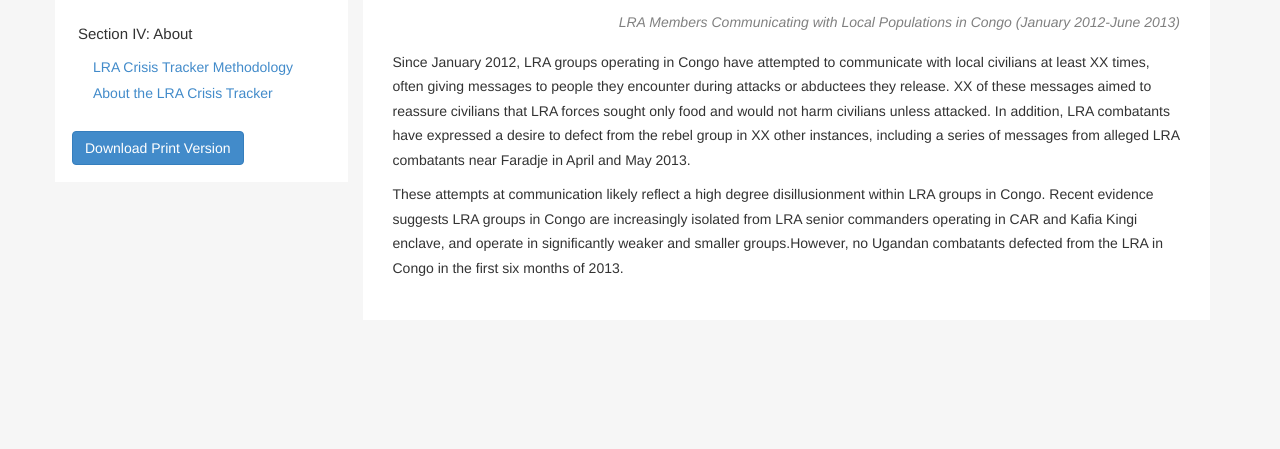
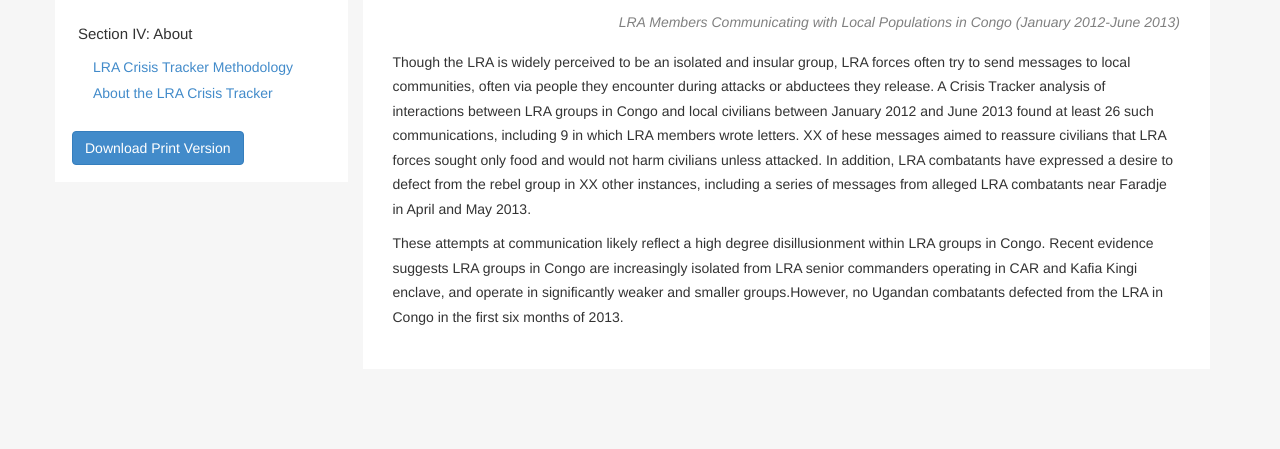
Before and after one commit to theresolve/reports, a Jekyll site: the page built from _posts/midyear-2013/2013-06-30-comm-with-populations.html, in a window 1280 px wide. Shown: the part 788-1237 px from the top of the page. Built offline with Jekyll 4.4.1, drawn with Linux system fonts in a browser that asks for light colours; Markdown is read by kramdown in place of the engine named in the settings; comment, search, counter and statistics services are not loaded; before the commit the page ends 1188 px from its top, so only the background shows below that.

Commit message:
Updated 2013-06-30-comm-with-populations.html

```diff
--- a/_posts/midyear-2013/2013-06-30-comm-with-populations.html
+++ b/_posts/midyear-2013/2013-06-30-comm-with-populations.html
@@ -1,15 +1,16 @@
 ---
-layout: report-midyear-2013
+layout: "report-midyear-2013"
 published: true
-category: midyear-2013
+category: "midyear-2013"
 ---
+
 <div class="page-container">
   <h3 class="page-title">LRA Members Communicating with Local Populations in Congo</h3>
 
   <iframe width='100%' height='500' frameborder='0' src='http://theresolve.cartodb.com/viz/596afc14-1103-11e3-bf7c-178b8e5f4147/embed_map?title=false&description=false&search=false&shareable=false&cartodb_logo=true&layer_selector=false&legends=true&scrollwheel=false&sublayer_options=1&sql=&sw_lat=3.052753821574483&sw_lon=25.3125&ne_lat=5.62691931174213&ne_lon=30.585937499999996'></iframe>
   <div class="caption">LRA Members Communicating with Local Populations in Congo (January 2012-June 2013) </div>
 
-  <p>Since January 2012, LRA groups operating in Congo have attempted to communicate with local civilians at least XX times, often giving messages to people they encounter during attacks or abductees they release. XX of these messages aimed to reassure civilians that LRA forces sought only food and would not harm civilians unless attacked. In addition, LRA combatants have expressed a desire to defect from the rebel group in XX other instances, including a series of messages from alleged LRA combatants near Faradje in April and May 2013.</p>
+  <p>Though the LRA is widely perceived to be an isolated and insular group, LRA forces often try to send messages to local communities, often via people they encounter during attacks or abductees they release. A Crisis Tracker analysis of interactions between LRA groups in Congo and local civilians between January 2012 and June 2013 found at least 26 such communications, including 9 in which LRA members wrote letters.   XX of hese messages aimed to reassure civilians that LRA forces sought only food and would not harm civilians unless attacked. In addition, LRA combatants have expressed a desire to defect from the rebel group in XX other instances, including a series of messages from alleged LRA combatants near Faradje in April and May 2013.</p>
 
   <p>These attempts at communication likely reflect a high degree disillusionment within LRA groups in Congo. Recent evidence suggests LRA groups in Congo are increasingly isolated from LRA senior commanders operating in CAR and Kafia Kingi enclave, and operate in significantly weaker and smaller groups.However, no Ugandan combatants defected from the LRA in Congo in the first six months of 2013.</p>
 </div>
```
